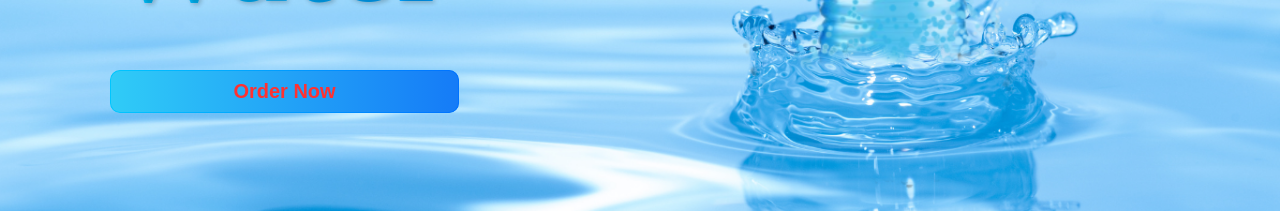
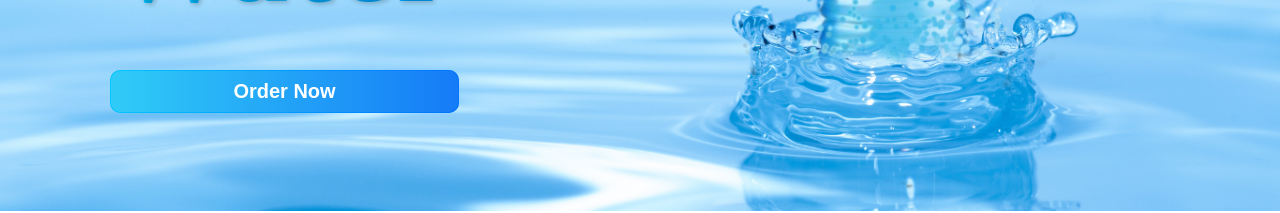
Before and after one commit to pokizadev/smart-suv, a React (Create React App) app: page / in a window 1280 px wide. Shown: the part 535-748 px from the top of the page. Built offline with nearby package versions, Linux system fonts and the light colour scheme.

Commit message:
Change button text color

```diff
--- a/src/landing-page/hero-section/Hero.tsx
+++ b/src/landing-page/hero-section/Hero.tsx
@@ -68,7 +68,7 @@ const HeroButton = styled(Button)`
     padding: 1rem 5rem;
     font-size: 2rem;
     font-weight: var(--font-weight-700);
-    color: #ff3131;
+    color: var(--white);
     background: linear-gradient(90deg, #30ccf7, #157bf7);
     background-clip: border-box;
     -webkit-background-clip: border-box;
```
